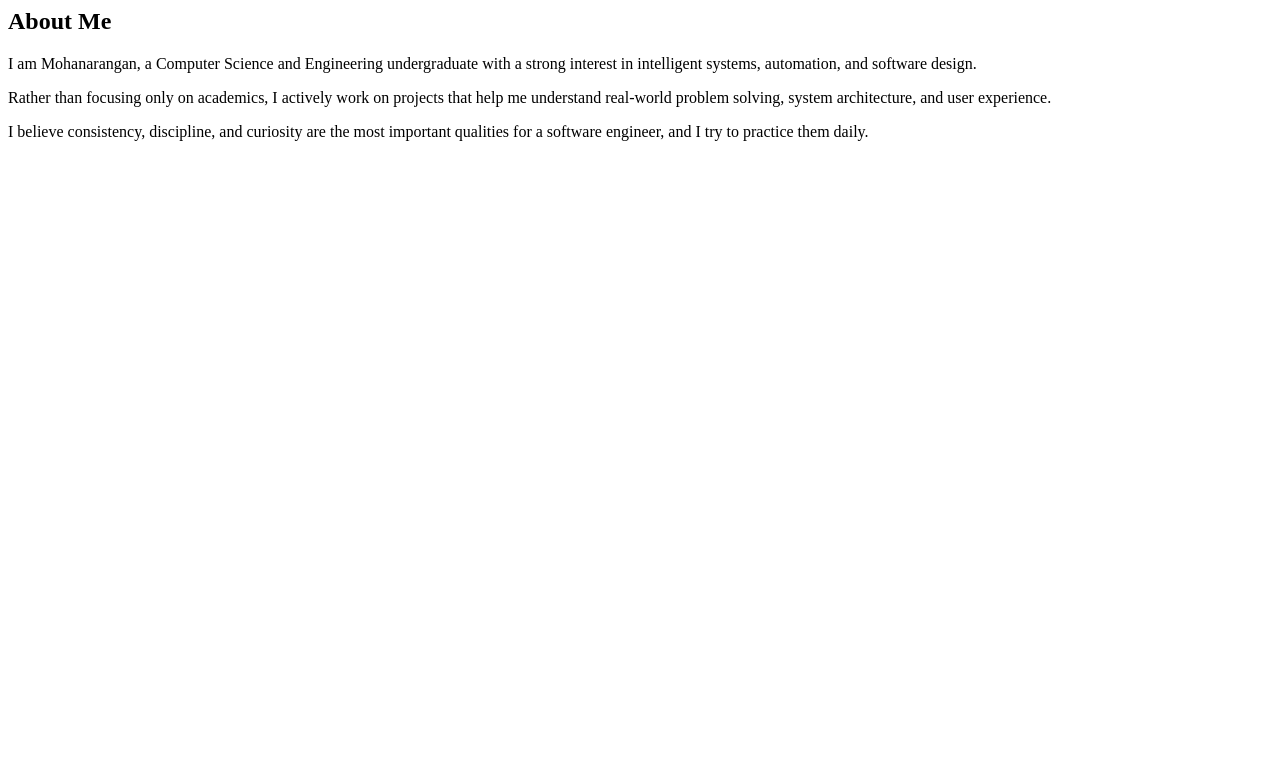
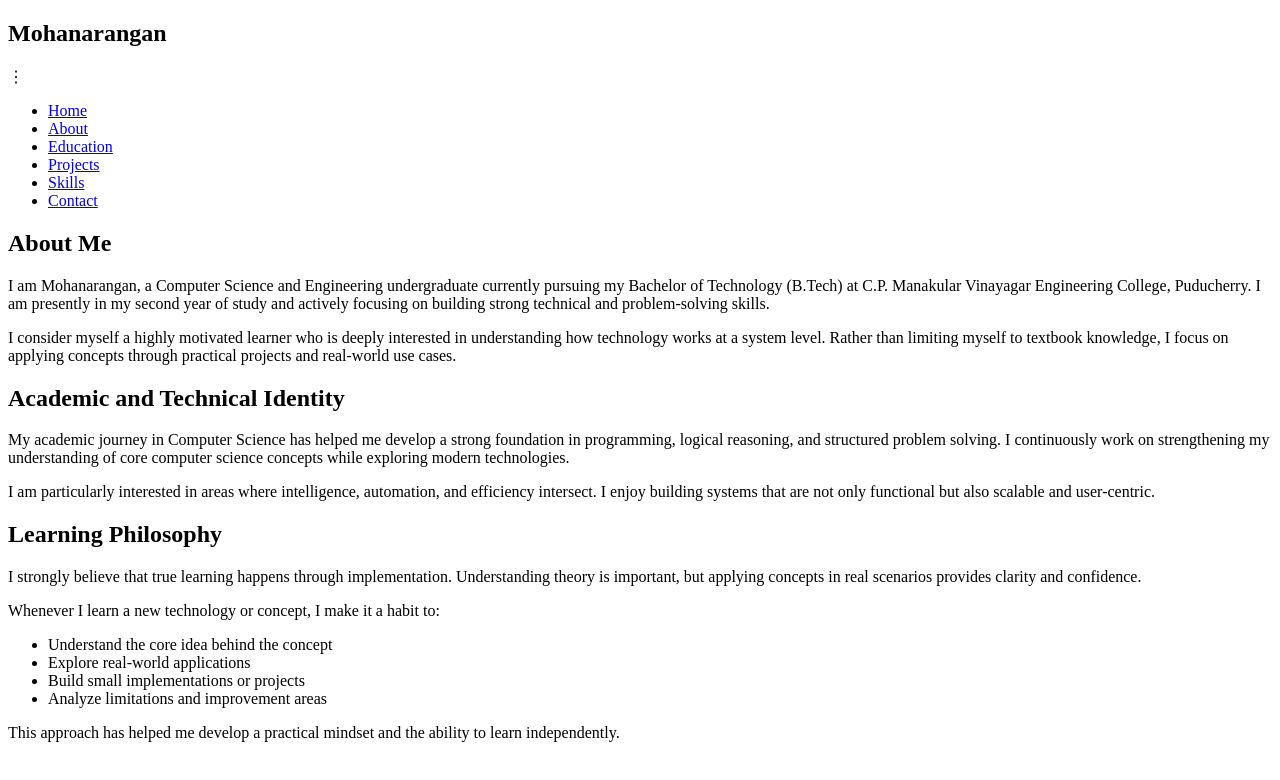
Before and after one commit to Mohanarangan-N/portfolio, a plain HTML site: page about.html in a window 1280 px wide. Drawn offline with Linux system fonts and the light colour scheme.

Commit message:
Update about.html
Signed-off-by: Mohanarangan-N <mohanarangan1112@gmail.com>

```diff
--- a/about.html
+++ b/about.html
@@ -1,18 +1,96 @@
-<section class="section">
-<h2>About Me</h2>
+<!DOCTYPE html>
+<html lang="en">
+<head>
+  <meta charset="UTF-8">
+  <title>About Me | Mohanarangan</title>
+  <meta name="viewport" content="width=device-width, initial-scale=1.0">
+</head>
+
+<body>
+
+  <!-- ================= NAVBAR ================= -->
+  <header>
+    <nav>
+      <div>
+        <h2>Mohanarangan</h2>
+      </div>
+
+      <!-- Hamburger / 3-dot menu -->
+      <div onclick="toggleMenu()" style="cursor:pointer;">
+        &#8942;
+      </div>
+
+      <ul id="menu">
+        <li><a href="index.html">Home</a></li>
+        <li><a href="about.html">About</a></li>
+        <li><a href="education.html">Education</a></li>
+        <li><a href="projects.html">Projects</a></li>
+        <li><a href="skills.html">Skills</a></li>
+        <li><a href="contact.html">Contact</a></li>
+      </ul>
+    </nav>
+  </header>
+
+  <!-- ================= ABOUT INTRO ================= -->
+  <section>
+    <h1>About Me</h1>
 
     <p>
-I am Mohanarangan, a Computer Science and Engineering undergraduate with a strong
-interest in intelligent systems, automation, and software design.
+      I am Mohanarangan, a Computer Science and Engineering undergraduate currently
+      pursuing my Bachelor of Technology (B.Tech) at C.P. Manakular Vinayagar
+      Engineering College, Puducherry. I am presently in my second year of study
+      and actively focusing on building strong technical and problem-solving skills.
     </p>
 
     <p>
-Rather than focusing only on academics, I actively work on projects that help me
-understand real-world problem solving, system architecture, and user experience.
+      I consider myself a highly motivated learner who is deeply interested in
+      understanding how technology works at a system level. Rather than limiting
+      myself to textbook knowledge, I focus on applying concepts through practical
+      projects and real-world use cases.
+    </p>
+  </section>
+
+  <!-- ================= ACADEMIC & TECHNICAL IDENTITY ================= -->
+  <section>
+    <h2>Academic and Technical Identity</h2>
+
+    <p>
+      My academic journey in Computer Science has helped me develop a strong
+      foundation in programming, logical reasoning, and structured problem solving.
+      I continuously work on strengthening my understanding of core computer
+      science concepts while exploring modern technologies.
     </p>
 
     <p>
-I believe consistency, discipline, and curiosity are the most important qualities
-for a software engineer, and I try to practice them daily.
+      I am particularly interested in areas where intelligence, automation, and
+      efficiency intersect. I enjoy building systems that are not only functional
+      but also scalable and user-centric.
     </p>
   </section>
+
+  <!-- ================= LEARNING PHILOSOPHY ================= -->
+  <section>
+    <h2>Learning Philosophy</h2>
+
+    <p>
+      I strongly believe that true learning happens through implementation.
+      Understanding theory is important, but applying concepts in real scenarios
+      provides clarity and confidence.
+    </p>
+
+    <p>
+      Whenever I learn a new technology or concept, I make it a habit to:
+    </p>
+
+    <ul>
+      <li>Understand the core idea behind the concept</li>
+      <li>Explore real-world applications</li>
+      <li>Build small implementations or projects</li>
+      <li>Analyze limitations and improvement areas</li>
+    </ul>
+
+    <p>
+      This approach has helped me develop a practical mindset and the ability to
+      learn independently.
+    </p>
+  </section>
```
Lines whose indentation alone changed are shown as unchanged.
